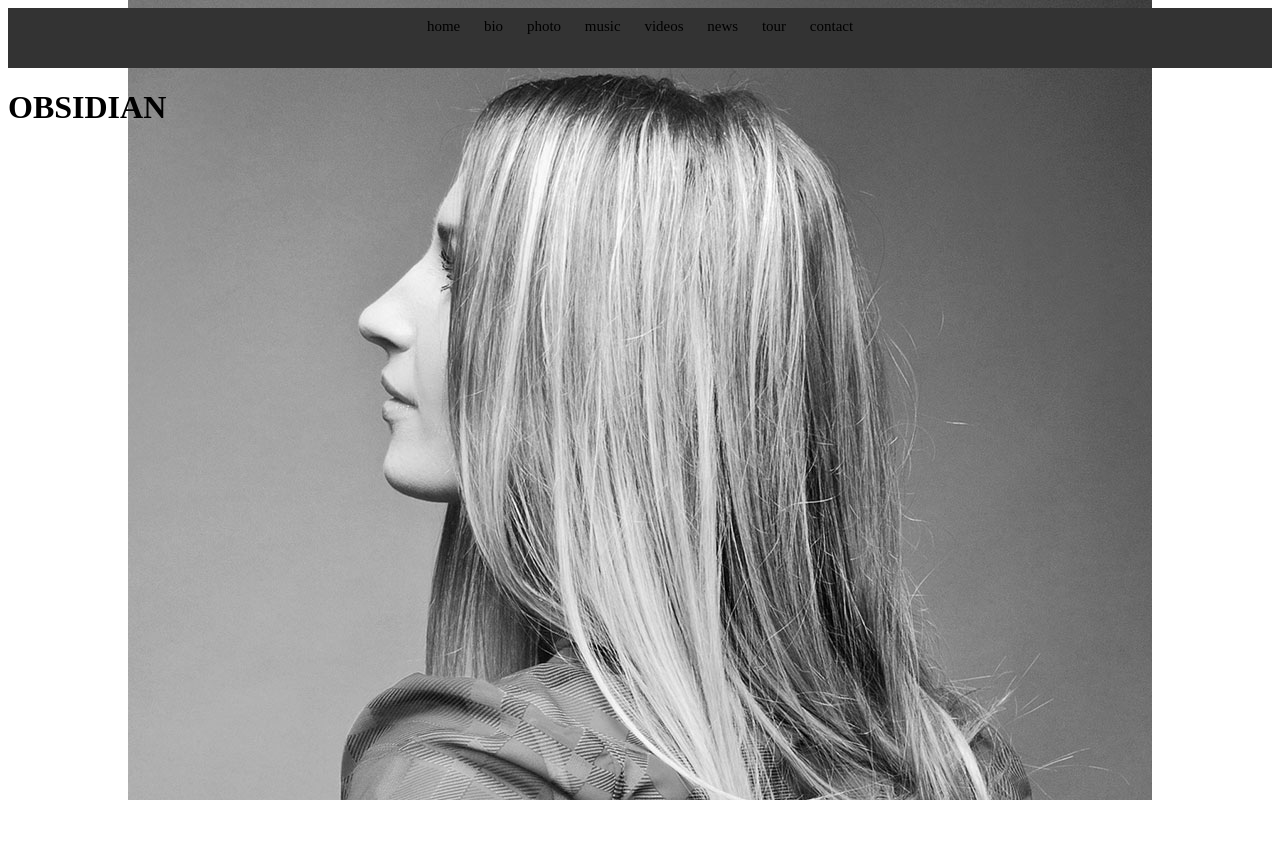
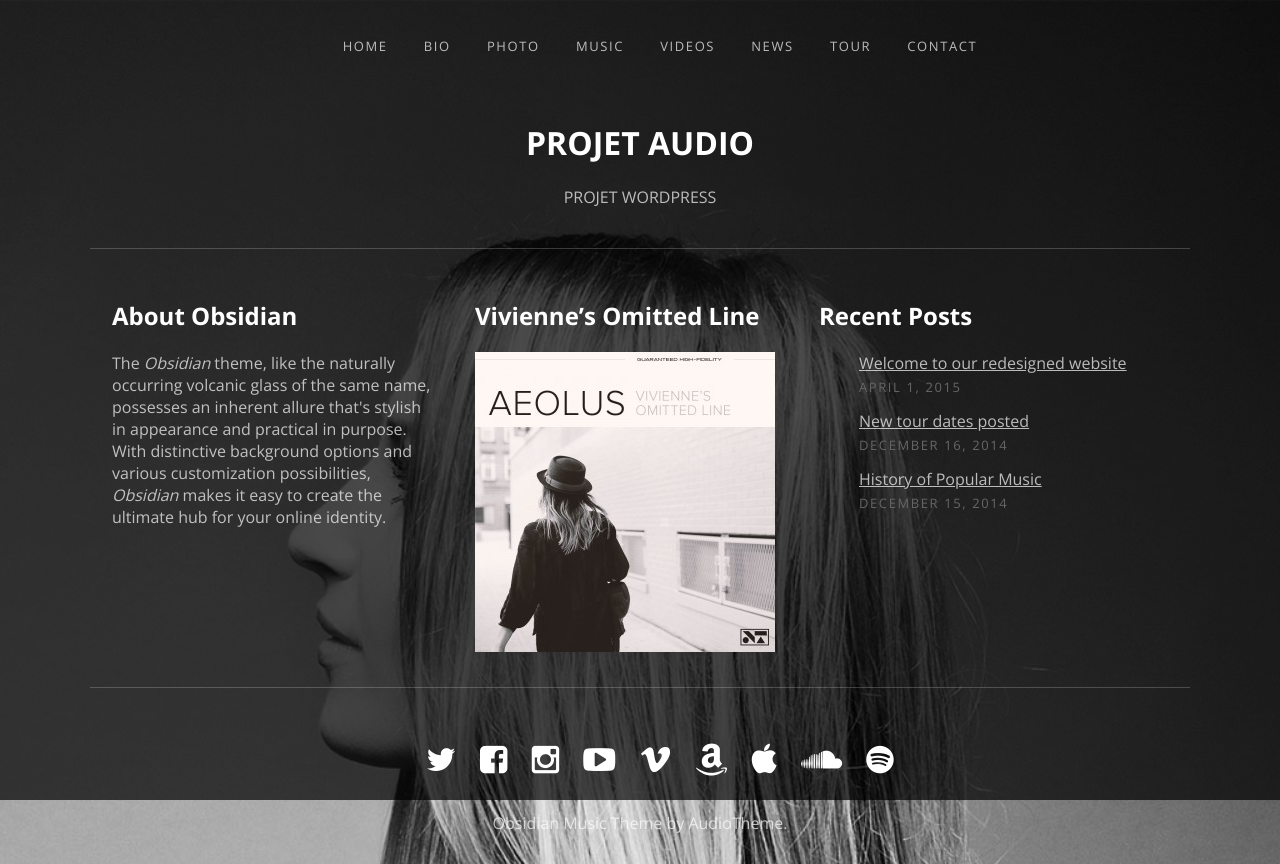
Before and after one commit to Nicomartin14/site_musique, a plain HTML site: page index.html in a window 1280 px wide. Before the commit the page ends 800 px from the top, so only its background shows below. Drawn offline with nearby package versions, Linux system fonts and the light colour scheme.

Commit message:
squelette html pour toutes les pages

```diff
--- a/css/style.css
+++ b/css/style.css
@@ -1,31 +1,150 @@
-nav{
-	background-color: #333;
-	margin: 0;
-	font-size: 15px;
-	text-align: center;
-	width: 100%;
-	height: 60px;
+body{
+	background-image: url("../images/background.jpg");
+	background-attachment: fixed;
+    background-position: 50% 50%;
+    background-repeat: no-repeat;
+    background-size: cover;
+	font-family: 'Open Sans', sans-serif;
+    color: rgba(255, 255, 255, 0.7);
+
+}
+p,a{
+    color: rgba(255, 255, 255, 0.7);
+}
+h1,h2{
+   color: rgba(255, 255, 255, 1);
+}
+#body-opacity{
+	position: fixed;
+    top: 0;
+    right: 0;
+    bottom: 0;
+    left: 0;
+    z-index: -1;
+	opacity: 0.70;
+    background-color: #000000;
 }
 
-nav ul{
-	margin: 0;
-	padding: 0;
+#global{
+    margin-left: auto;
+    margin-right: auto;
+    max-width: 1100px;
+    width: 100%;
+}
+/* Header*/
+header {
+    position: relative;
+    text-align: center;
+    text-transform: uppercase;
+	padding-bottom: 40px;
+    padding-top: 100px;
 }
 
-nav ul li{
-	margin: 10px;
-	display: inline-block;
-	list-style-type: none;
-	font-size: 15px;
+#header_title {
+    color: #fff;
+    font-size: 68px;
+    font-weight: 300;
+    letter-spacing: 1.6px;
+    line-height: 1;
+    text-transform: uppercase;
+
 }
 
-#titre{
-	float:
+.title-content{
+    text-align: center;
+    text-transform: uppercase;
+    font-weight: normal;
 
 }
-body{
-	background-image: url(../images/background.jpg);
-	background-repeat: no-repeat;
-	background-position: center;
-	background-attachment: fixed;
+/* Nav*/
+
+nav{
+	position: absolute;
+    top: 0;
+    right: 0;
+    left: 0;
 }
+
+li {
+    display: inline-block;
+}
+nav a {
+    position: relative;
+    color: rgba(255, 255, 255, 0.7);
+    font-size: 13px;
+	letter-spacing: 1.6px;
+    text-transform: uppercase;
+    padding: 20px 16px;
+    line-height: 60px;
+
+}
+
+nav a:hover {
+    color: rgba(255, 255, 255, 1);
+}
+
+.active {
+    font-weight:700;
+	color: rgba(255, 255, 255, 1);
+}
+
+
+
+/* Footer */
+
+#footer-left{
+    float: left;
+    max-width: 29%;
+    padding: 0 2%;
+}
+#footer-center{
+    float: left;
+	max-width: 29%;
+    padding: 0 2%;
+}
+#footer-right{
+	float: left;
+	max-width: 29%;
+    padding: 0 2%;
+}
+
+.footer-date{
+    color: #666;
+    font-size:13px;
+    letter-spacing: 1.6px;
+    line-height: 2;
+    text-transform: uppercase;
+}
+
+#footer-img{
+    height: auto;
+    max-width: 100%;
+}
+
+.footer-a{
+    color: rgba(255, 255, 255, 0.7);
+}
+
+footer li {
+    margin-bottom: 10px;
+}
+
+.premier_footer{
+padding-top: 50px;
+border-top: 1px solid rgba(255, 255, 255, 0.2);
+overflow: hidden;
+padding-top: 30px;
+margin-bottom: 30px;
+
+}
+
+.footer-btn{
+ color: rgba(255, 255, 255, 1);
+ margin: 10px;
+}
+
+
+.footer-btn:hover{
+ color: rgba(255, 255, 255, 0.7);
+
+}
--- a/index.html
+++ b/index.html
@@ -1,33 +1,84 @@
 <!DOCTYPE html>
 <html>
+	<head>
 	<meta charset="utf-8">
 	<link type="text/css" rel="stylesheet" href="css/style.css">
+	<link type="text/css" rel="stylesheet" href="css/normalize.css">
+	<link href='https://fonts.googleapis.com/css?family=Open+Sans:300,400,600,700' rel='stylesheet' type='text/css'>
+	<link href='css/font-awesome-4.4.0/css/font-awesome.css' rel='stylesheet' type='text/css'>
+	<link href='css/font-awesome-4.4.0/css/font-awesome.min.css' rel='stylesheet' type='text/css'>
 
-	<head>
 		<title>défi simplon</title>
 	</head>
+	<body>
+		<div id="body-opacity"></div>
+		<div id="global">
+		<header>
 
-	<body>
-		<header>
+			<h1 id="titre_header">Projet audio</h1>
+			<span>projet wordpress</span>
 			<nav>
 				<ul>
-					<li>home</li>
-					<li>bio</li>
-					<li>photo</li>
-					<li>music</li>
-					<li>videos</li>
-					<li>news</li>
-					<li>tour</li>
-					<li>contact</li>
+					<a><li>home</li></a>
+					<a><li>bio</li></a>
+					<a><li>photo</li></a>
+					<a><li>music</li></a>
+					<a><li>videos</li></a>
+					<a><li>news</li></a>
+					<a><li>tour</li></a>
+					<a><li>contact</li></a>
 
 				</ul>
 			</nav>
 		</header>
+		<footer>
+			<div class="premier_footer">
+				<div id="footer-left">
+				<h2 >About Obsidian</h2>
+								<p>
+									The <em>Obsidian</em> theme, like the naturally occurring volcanic glass of the same name, possesses an inherent allure that's stylish in appearance and practical in purpose. With distinctive background options and various customization possibilities, <em>Obsidian</em> makes it easy to create the ultimate hub for your online identity.
+								</p>
+				</div>
+				<div id="footer-center">
+					<h2 >Vivienne’s Omitted Line</h2>
+								<a href=""><img id="footer-img" src="images/album-03-300x300.jpg"/></a>
+				</div>
+				<div id="footer-right">
+					<h2>Recent Posts</h2>
+								<ul>
+									<li>
+										<a class="footer-a" href="">Welcome to our redesigned website</a></br>
+										<span class="footer-date">April 1, 2015</span>
+									</li>
+									<li>
+										<a class="footer-a" href="">New tour dates posted</a></br>
+										<span class="footer-date">December 16, 2014</span>
+									</li>
+									<li>
+										<a class="footer-a" href="">History of Popular Music</a></br>
+										<span class="footer-date">December 15, 2014</span>
+									</li>
 
-		<h1 id="titre">OBSIDIAN</h1>
+								</ul>
+				</div>
+</div>
+<div class="premier_footer" style="text-align: center;">
+	<ul>
+		<li><a href=""><i class="footer-btn fa fa-2x fa-twitter"></i></a></li>
+								<li><a href=""><i class="footer-btn fa fa-2x fa-facebook-square"></i></a></li>
+								<li><a href=""><i class="footer-btn fa fa-2x fa-instagram"></i></a></li>
+								<li><a href=""><i class="footer-btn fa fa-2x fa-youtube-play"></i></a></li>
+								<li><a href=""><i class="footer-btn fa fa-2x fa-vimeo"></i></a></li>
+								<li><a href=""><i class="footer-btn fa fa-2x fa-amazon"></i></i></a></li>
+								<li><a href=""><i class="footer-btn fa fa-2x fa-apple"></i></a></li>
+								<li><a href=""><i class="footer-btn fa fa-2x fa-soundcloud"></i></a></li>
+								<li><a href=""><i class="footer-btn fa fa-2x fa-spotify"></i></a></li>
 
-		<footer> </footer>
-
+	</ul>
+<span>Obsidian Music Theme by  AudioTheme.</span>
+</div>
+		</footer>
+		</div>
 	</body>
 
 </html>
```
